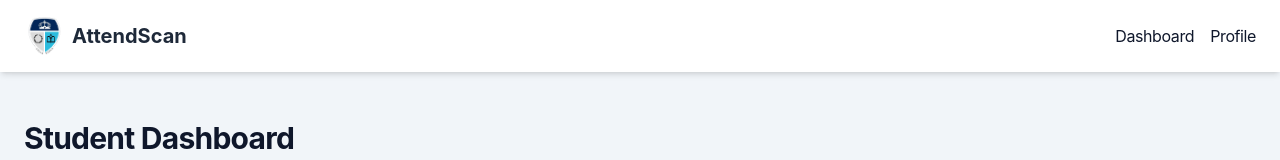
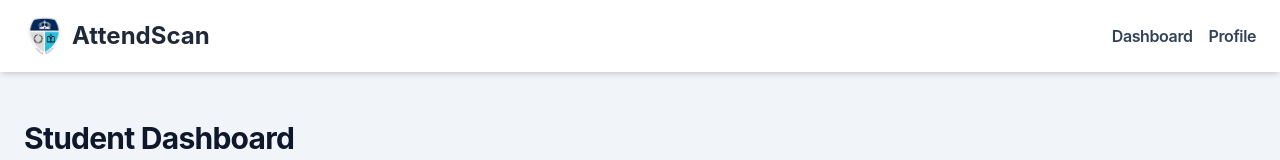
Before and after one commit to Jirro-Code/QR-Code_Based_Attendance_Management_System, a React (Vite) app in the folder frontend/: page /student-dashboard in a window 1280 px wide. Shown: the top 160 px of the page. Built offline with nearby package versions, Linux system fonts and the light colour scheme; no server answers.

Commit message:
Fixed the 2 tries reset loop hole on the forgot password page

```diff
--- a/frontend/src/components/Navbar.tsx
+++ b/frontend/src/components/Navbar.tsx
@@ -8,13 +8,13 @@ type NavbarProps = {
 export const Navbar = ({ dashPath, profilePath }: NavbarProps) => {
     return(
         <nav className="sticky top-0 z-50 flex items-center justify-between bg-white px-6 py-4 shadow-md">
-            <div className="text-xl font-bold text-gray-800 flex items-center gap-2">
+            <div className="flex items-center gap-2">
                 <img src={icp} alt="Logo" className="h-10 w-10" />
-                <p>AttendScan</p>
+                <p className="text-2xl font-bold text-gray-800 ">AttendScan</p>
             </div>
-            <ul className="flex gap-4 tracking-tight text-slate-900">
-                <li><a href={dashPath}>Dashboard</a></li>
-                <li><a href={profilePath}>Profile</a></li>
+            <ul className="flex gap-4 tracking-tight">
+                <li className="text-slate-700 hover:text-gray-900 font-semibold transition-colors"><a href={dashPath}>Dashboard</a></li>
+                <li className="text-slate-700 hover:text-gray-900 font-semibold transition-colors"><a href={profilePath}>Profile</a></li>
             </ul>
         </nav>
     )
--- a/frontend/src/pages/ForgotPasswordPage.tsx
+++ b/frontend/src/pages/ForgotPasswordPage.tsx
@@ -123,7 +123,6 @@ export const ForgotPasswordPage = () => {
                 setStep1Completed(true);
                 setResendAvailableAt(responseData.resendAvailableAt);
                 setLockedUntil(null);
-                sessionStorage.removeItem("passwordResetEmail");
             }
         }
         catch (error) {
--- a/frontend/src/pages/admin/AdminDashboard.tsx
+++ b/frontend/src/pages/admin/AdminDashboard.tsx
@@ -27,10 +27,10 @@ export const AdminDashboard = () => {
     }
 
     return (
-    <>
-        <Navbar dashPath="/admin-dashboard" profilePath="/admin/profile" />
-        <div className="bg-slate-100 px-6 py-10">
-            <div className="mx-auto max-w-full">
+        <div className="min-h-screen bg-slate-100">
+            <Navbar dashPath="/admin-dashboard" profilePath="/admin/profile" />
+
+            <div className="mx-auto max-w-full  px-6 py-10">
                 <div className="h-2"></div>
                 <div className="mb-8">
                     <h1 className="text-3xl font-bold tracking-tight text-slate-900">Admin Dashboard</h1>
@@ -176,6 +176,5 @@ export const AdminDashboard = () => {
                 {isSelecting && (<SelectionCard onClose={() => isSelectingHandler()} /> )}
             </div>
         </div>
-    </>
-);
+    );
 }
--- a/frontend/src/pages/admin/ScannerPage.tsx
+++ b/frontend/src/pages/admin/ScannerPage.tsx
@@ -50,7 +50,7 @@ export const ScannerPage = () => {
 
     if (!eventId) {
         return (
-            <div className="bg-slate-100">
+            <div className="min-h-screen bg-slate-100">
                 <Header title="Scanner" path="/admin-dashboard" />
                 <div className="max-w-full mx-auto pt-6 sm:pt-10 p-4 sm:p-6">
                     <div className="bg-white p-5 sm:p-6 rounded-lg shadow-md flex flex-col gap-4">
@@ -91,7 +91,7 @@ export const ScannerPage = () => {
     }
 
     return (
-        <div className="bg-slate-100">
+        <div className="min-h-screen bg-slate-100">
             <Header title="Scanner" path="/admin-dashboard" />
             <div className="max-w-200 mx-auto pt-6 sm:pt-10 p-4 sm:p-6">
                 <div className="bg-white p-5 sm:p-6 rounded-lg shadow-md flex flex-col gap-4">
--- a/frontend/src/pages/student/AttendanceHistory.tsx
+++ b/frontend/src/pages/student/AttendanceHistory.tsx
@@ -97,13 +97,11 @@ export const AttendanceHistoryPage = () => {
     const selectionClassName = "mt-1 bg-gray-100 block w-full border border-blue-800 text-blue-800 rounded-md shadow-sm py-1 px-2 text-sm focus:outline-none focus:ring-blue-900 focus:border-blue-800";
 
     return (
-        <>
-            <div className="inset-0 min-h-screen bg-slate-100">
-                <div className="top-0 left-0 w-full">
+        <div className="min-h-screen bg-slate-100">
+
             <Header title="Attendance History" path="/student-dashboard" />
-                </div>
             <div className="w-full relative">
-                    <div className={"bg-slate-100 p-2 pr-4"}>
+                <div className={"p-2 pr-4"}>
                     <div className="flex justify-end">
                         <div className="flex justify-between items-center">
                             <div className="flex h-9 max-h-9 gap-2">
@@ -161,6 +159,5 @@ export const AttendanceHistoryPage = () => {
                 </div>
             </div>
         </div>
-        </>
     );
 };
--- a/frontend/src/pages/student/EventsPage.tsx
+++ b/frontend/src/pages/student/EventsPage.tsx
@@ -151,9 +151,8 @@ export const EventsPage = () => {
 
 
     return(
-        <>
+        <div className="min-h-screen bg-slate-100">
             <Header title="Upcoming Events" path="/student-dashboard" />
-            <div className="min-h-screen bg-slate-100">
             <div className="max-w-full mx-auto p-6">
                 <SearchBar handleSearch={handleSearch} setSearchQuery={setSearchQuery} searchQuery={searchQuery} handleClearSearch={handleClearSearch} isOnSearch={isOnSearch} handleFilterClick={() => setShowFilter(true)} />
                 {showCalendar && <Calendar isAdmin={false} onClose={() => setShowCalendar(false)} refreshEvents={eventArray} />}
@@ -200,6 +199,5 @@ export const EventsPage = () => {
                 {showViewCard && selectedEvent && <ViewEventCard event={selectedEvent}  onClose={() => setShowViewCard(false)} />}
             </div>
         </div>
-        </>
     )
 }
--- a/frontend/src/pages/student/StudentDashboard.tsx
+++ b/frontend/src/pages/student/StudentDashboard.tsx
@@ -65,10 +65,10 @@ export const StudentDashboard = () => {
 
 
     return (
-        <>
+        <div className="min-h-screen bg-slate-100">
             <Navbar dashPath="/student-dashboard" profilePath="/student/profile" />
-        <div className="bg-slate-100 px-6 py-10">
-            <div className="mx-auto max-w-full">
+
+            <div className="mx-auto max-w-full px-6 py-10">
                 <div className="h-2"></div>
                 <div className="mb-8">
                     <h1 className="text-3xl font-bold tracking-tight text-slate-900">Student Dashboard</h1>
@@ -140,6 +140,5 @@ export const StudentDashboard = () => {
 
             </div>
         </div>
-        </>
     )
 }
```
Lines whose indentation alone changed are shown as unchanged.
